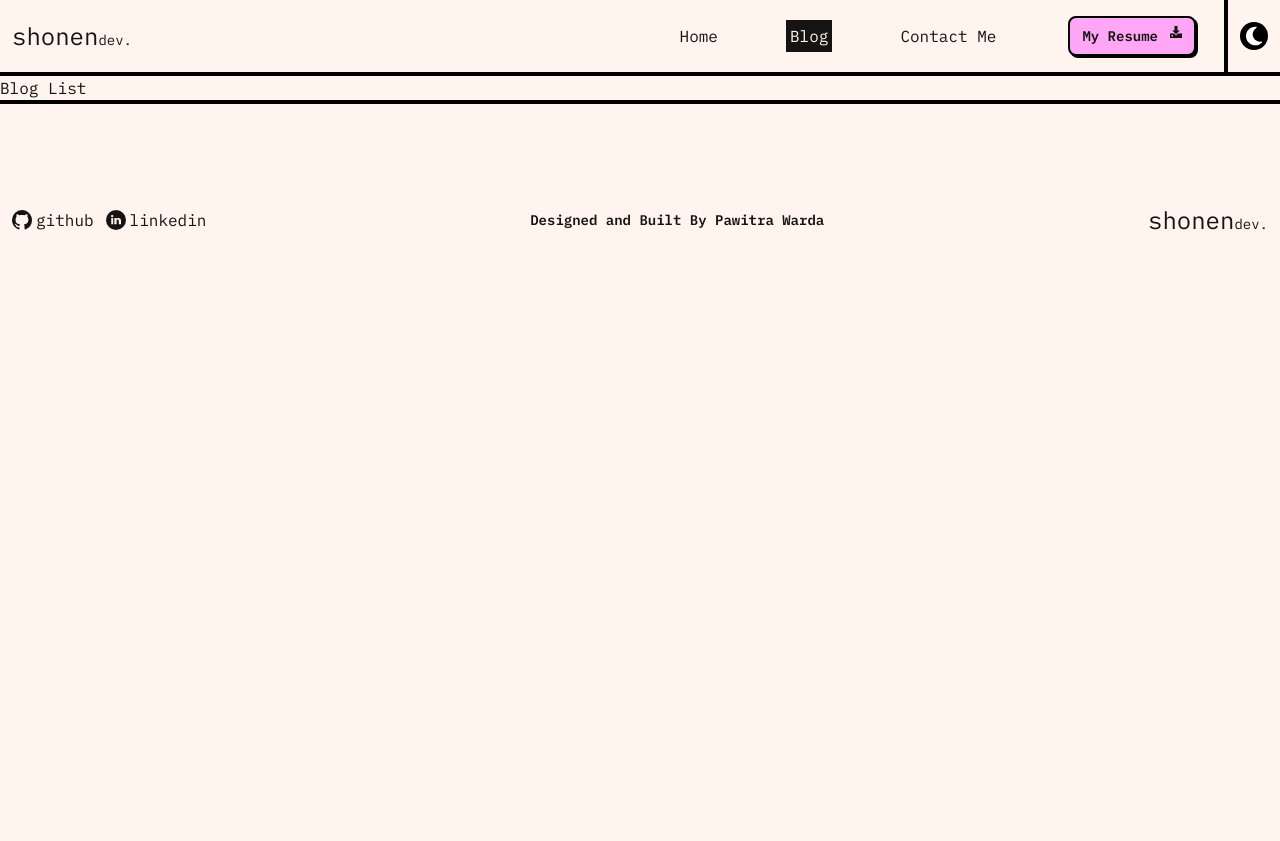
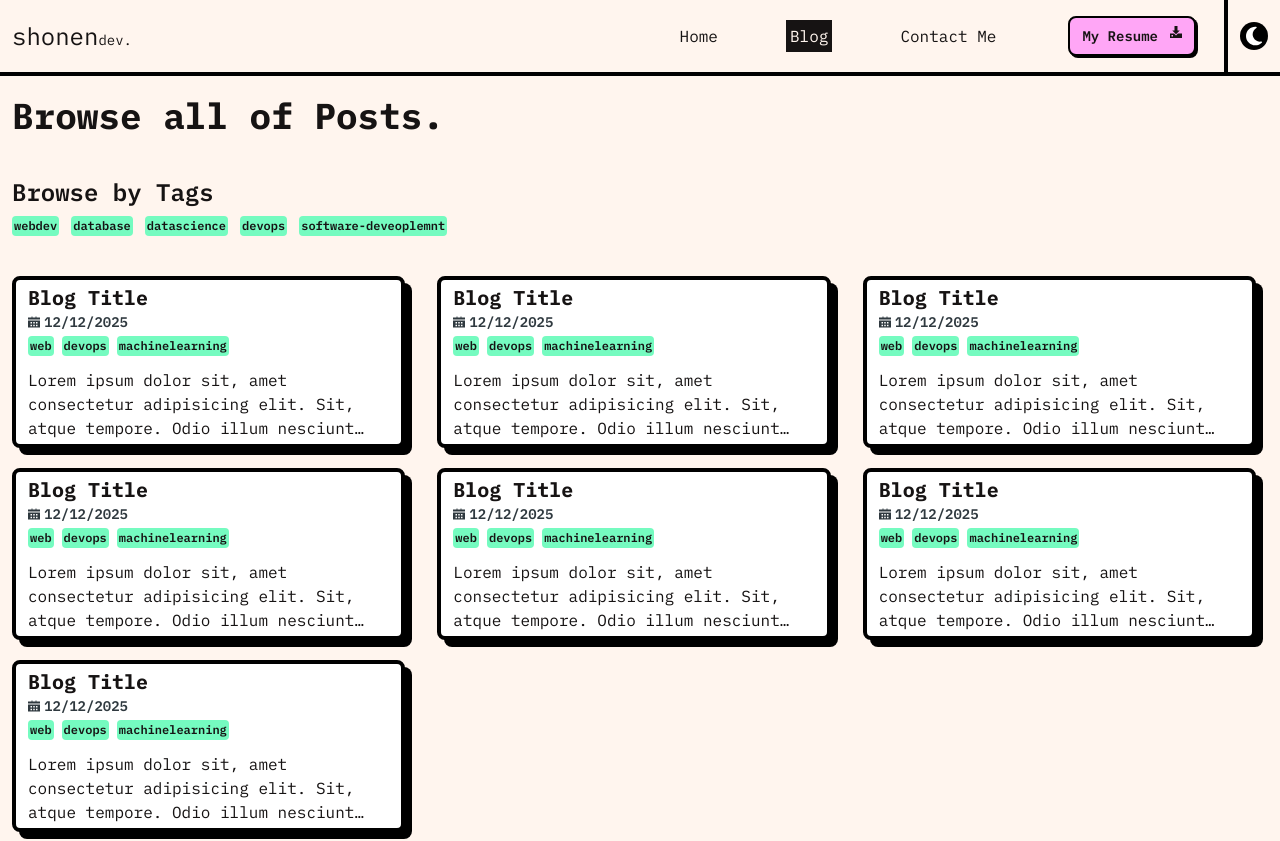
Before and after one commit to shonenxnaifu/personal-web, a Next.js app: page /blog in a window 1280 px wide. Shown: the top 841 px of the page. Before the commit the page ends 800 px from the top, so only its background shows below. Built offline with nearby package versions, Linux system fonts and the light colour scheme.

Commit message:
add ui blog list

```diff
--- a/articles/automating-repetitive-tasks-productivity-hacks-for-developers/index.mdx
+++ b/articles/automating-repetitive-tasks-productivity-hacks-for-developers/index.mdx
@@ -66,7 +66,7 @@ Something a wise person once told me about typography is:
 It's probably important that images look okay here by default as well:
 
 <Image
-  src="/blogs/c-d-x-PDX_a_82obo-unsplash.jpg"
+  src="/assets/blog/c-d-x-PDX_a_82obo-unsplash.jpg"
   width="718"
   height="404"
   alt="Image"
--- a/src/app/blog/components/Toc.tsx
+++ b/src/app/blog/components/Toc.tsx
@@ -14,9 +14,9 @@ export default function Toc({ dataToc }: TocProps) {
       className="lg:max-w-[320px] lg:order-2 lg:sticky lg:top-3 lg:self-start text-sm p-3 mt-5 mx-3 border border-black rounded-lg dark:text-[#FFF5EE] dark:border-[#FFF5EE]"
       aria-label="Table of Contents"
     >
-      <h2 className="font-semibold text-lg dark:text-[#FFF59F]">
+      <h3 className="font-semibold text-lg dark:text-[#FFF59F]">
         Table of Contents
-      </h2>
+      </h3>
       <ol className="list-none list-inside">
         {(() => {
           let parentNumber = 0;
--- a/src/app/blog/page.tsx
+++ b/src/app/blog/page.tsx
@@ -1,7 +1,54 @@
+import CardNoImage from "@/components/shared/CardNoImage";
+import Tag from "@/components/shared/Tag";
+
+const dummyTags = [
+  "webdev",
+  "database",
+  "datascience",
+  "devops",
+  "software-deveoplemnt",
+];
+
 export default function BlogList() {
   return (
-    <main>
-      <h1>Blog List</h1>
+    <main className="min-h-screen dark:bg-black">
+      <header className="py-5 px-3">
+        <h1 className="text-4xl font-bold dark:text-[#FFF59F]">
+          Browse all of Posts.
+        </h1>
+      </header>
+      <section className="py-5 px-3">
+        <h2 className="text-2xl font-semibold dark:text-[#FFF59F]">
+          Browse by Tags
+        </h2>
+
+        <nav aria-label="Tags Filter">
+          <ul className="space-x-3 space-y-1">
+            {dummyTags.map((item) => (
+              <li className="inline-block" key={item}>
+                <Tag text={item} className="text-xs cursor-pointer" />
+              </li>
+            ))}
+          </ul>
+        </nav>
+      </section>
+      <section className="py-5 px-3">
+        <h2 className="sr-only">List of Posts</h2>
+        <div className="grid grid-cols-1 md:grid-cols-2 lg:grid-cols-3 gap-5">
+          {[1, 2, 3, 4, 5, 6, 7].map((item) => (
+            <CardNoImage
+              key={item}
+              title="Blog Title"
+              date="12/12/2025"
+              tags={["web", "devops", "machinelearning"]}
+              shortDesc="Lorem ipsum dolor sit, amet consectetur adipisicing elit. Sit, atque
+            tempore. Odio illum nesciunt aspernatur illo, maxime consequatur
+            unde adipisci magnam, molestiae ratione iusto? Blanditiis
+            perspiciatis molestias ipsam distinctio omnis!"
+            />
+          ))}
+        </div>
+      </section>
     </main>
   );
 }
--- a/src/components/shared/Card.tsx
+++ b/src/components/shared/Card.tsx
@@ -1,5 +1,6 @@
 import Image from "next/image";
 import CalendarIcon from "@/components/icons/CalendarIcon";
+import Tag from "./Tag";
 
 interface CardProps {
   title: string;
@@ -20,18 +21,13 @@ export default function Card({ title, date, tags, shortDesc }: CardProps) {
         />
       </picture>
       <div className="px-3 py-5">
-        <h1 className="text-xl font-bold dark:text-[#FFF5EE]">{title}</h1>
+        <h3 className="text-xl font-bold dark:text-[#FFF5EE]">{title}</h3>
         <span className="flex text-sm gap-1 text-[#2F393F] font-semibold dark:text-[#FFF5EE]">
           <CalendarIcon className="max-w-3" /> {date}
         </span>
         <div className="flex gap-2 py-1">
           {tags.map((item) => (
-            <div
-              className="text-[10px] bg-[#75FBC0] inline-block rounded font-semibold p-[2px]"
-              key={item}
-            >
-              {item}
-            </div>
+            <Tag key={item} text={item} className="text-[10px]" />
           ))}
         </div>
         <p className="mt-3 line-clamp-3 dark:text-[#FFF5EE]">{shortDesc}</p>
--- /dev/null
+++ b/src/components/shared/CardNoImage.tsx
@@ -0,0 +1,36 @@
+import CalendarIcon from "../icons/CalendarIcon";
+import Tag from "./Tag";
+
+interface CardProps {
+  title: string;
+  date: string;
+  tags: Array<string>;
+  shortDesc: string;
+}
+
+export default function CardNoImage({
+  title,
+  date,
+  tags,
+  shortDesc,
+}: CardProps) {
+  return (
+    <article className="flex flex-col bg-white border-4 border-black rounded-lg px-3 py-1 mr-3 shadow-[7px_7px_0_0_rgba(0,0,0,1)] dark:border-[#FFF5EE] dark:shadow-[7px_7px_0_0_rgba(255,245,238,1)] dark:bg-[#2F393F]">
+      <header className="flex flex-col">
+        <h3 className="text-xl font-bold dark:text-[#FFF5EE]">{title}</h3>
+        <span className="flex text-sm gap-1 text-[#2F393F] font-semibold dark:text-[#FFF5EE] ">
+          <CalendarIcon className="max-w-3" />
+          <time dateTime="2025-12-12">{date}</time>
+        </span>
+        <ul className="space-x-2">
+          {tags.map((item) => (
+            <li className="inline-block" key={item}>
+              <Tag text={item} className="text-xs" />
+            </li>
+          ))}
+        </ul>
+      </header>
+      <p className="mt-3 line-clamp-3 dark:text-[#FFF5EE]">{shortDesc}</p>
+    </article>
+  );
+}
--- /dev/null
+++ b/src/components/shared/Tag.tsx
@@ -0,0 +1,14 @@
+interface TagProps {
+  text: string;
+  className: string;
+}
+
+export default function Tag({ text, className }: TagProps) {
+  return (
+    <div
+      className={`bg-[#75FBC0] inline-block rounded font-semibold p-[2px] ${className}`}
+    >
+      {text}
+    </div>
+  );
+}
```
